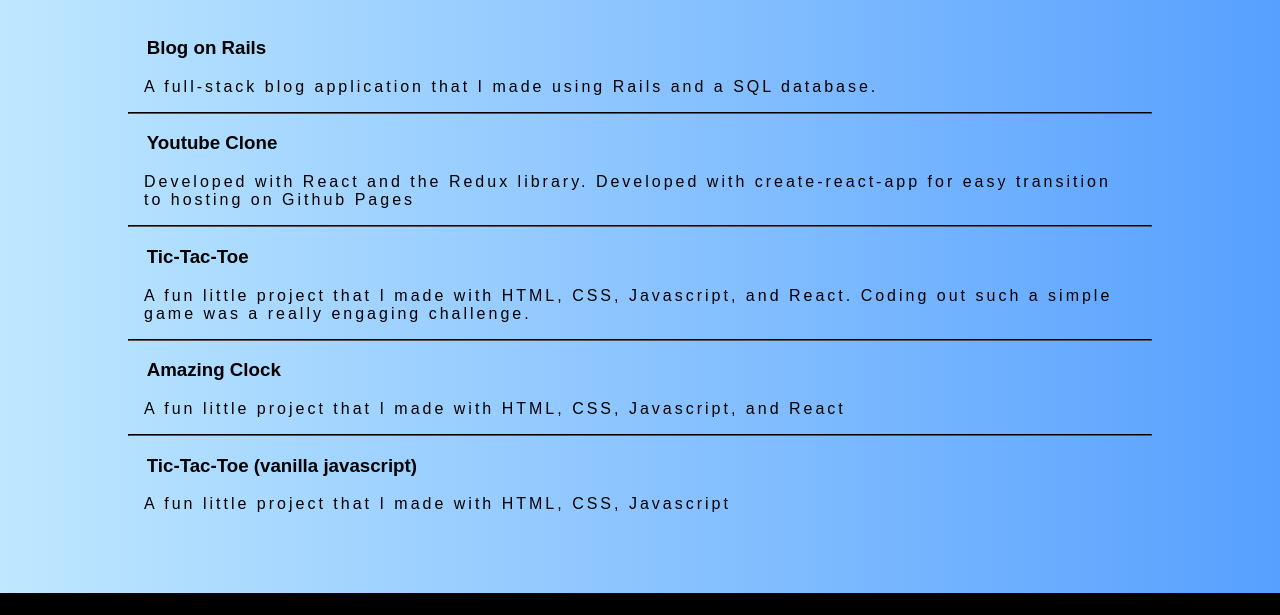
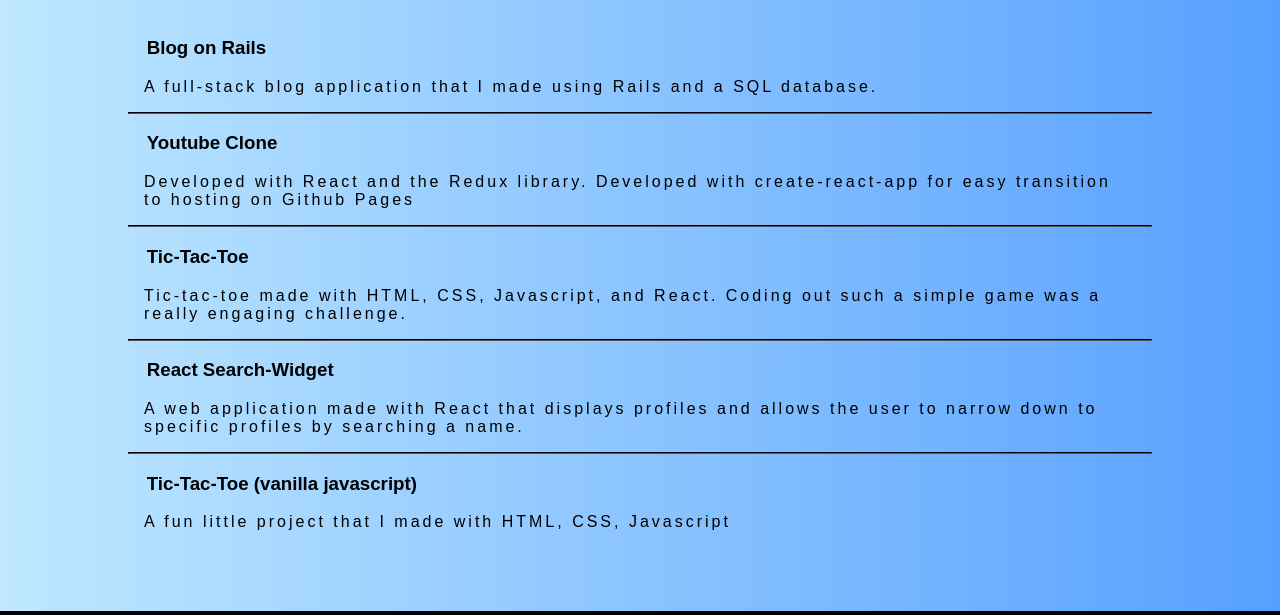
Before and after one commit to krbrennan/portfolio, a website: page index.html in a window 1280 px wide. Shown: the part 1676-2291 px from the top of the page. Drawn offline with Linux system fonts and the light colour scheme; some packages are replaced by stand-ins of ours; a script that the page names is missing.

Commit message:
updated projects to include roboSearch

```diff
--- a/index.html
+++ b/index.html
@@ -68,14 +68,14 @@
             <li class='project-li'>
               <a class='project-pic' target="_blank" href="https://krbrennan.github.io/react_tic_tac_toe/">
                 <h3 class=project-title>Tic-Tac-Toe</h3>
-                  <p class='text-center'>A fun little project that I made with HTML, CSS, Javascript, and React. Coding out such a simple game was a really engaging challenge.</p>
+                  <p class='text-center'>Tic-tac-toe made with HTML, CSS, Javascript, and React. Coding out such a simple game was a really engaging challenge.</p>
               </a>
             </li>
             <hr>
             <li class='project-li'>
-              <a class='project-pic' target="_blank" href="https://krbrennan.github.io/react_widgets/">
-                <h3 class=project-title>Amazing Clock</h3>
-                  <p class='text-center'>A fun little project that I made with HTML, CSS, Javascript, and React</p>
+              <a class='project-pic' target="_blank" href="https://krbrennan.github.io/react_robo_search/">
+                <h3 class=project-title>React Search-Widget</h3>
+                  <p class='text-center'>A web application made with React that displays profiles and allows the user to narrow down to specific profiles by searching a name.</p>
               </a>
             </li>
             <hr>
```
